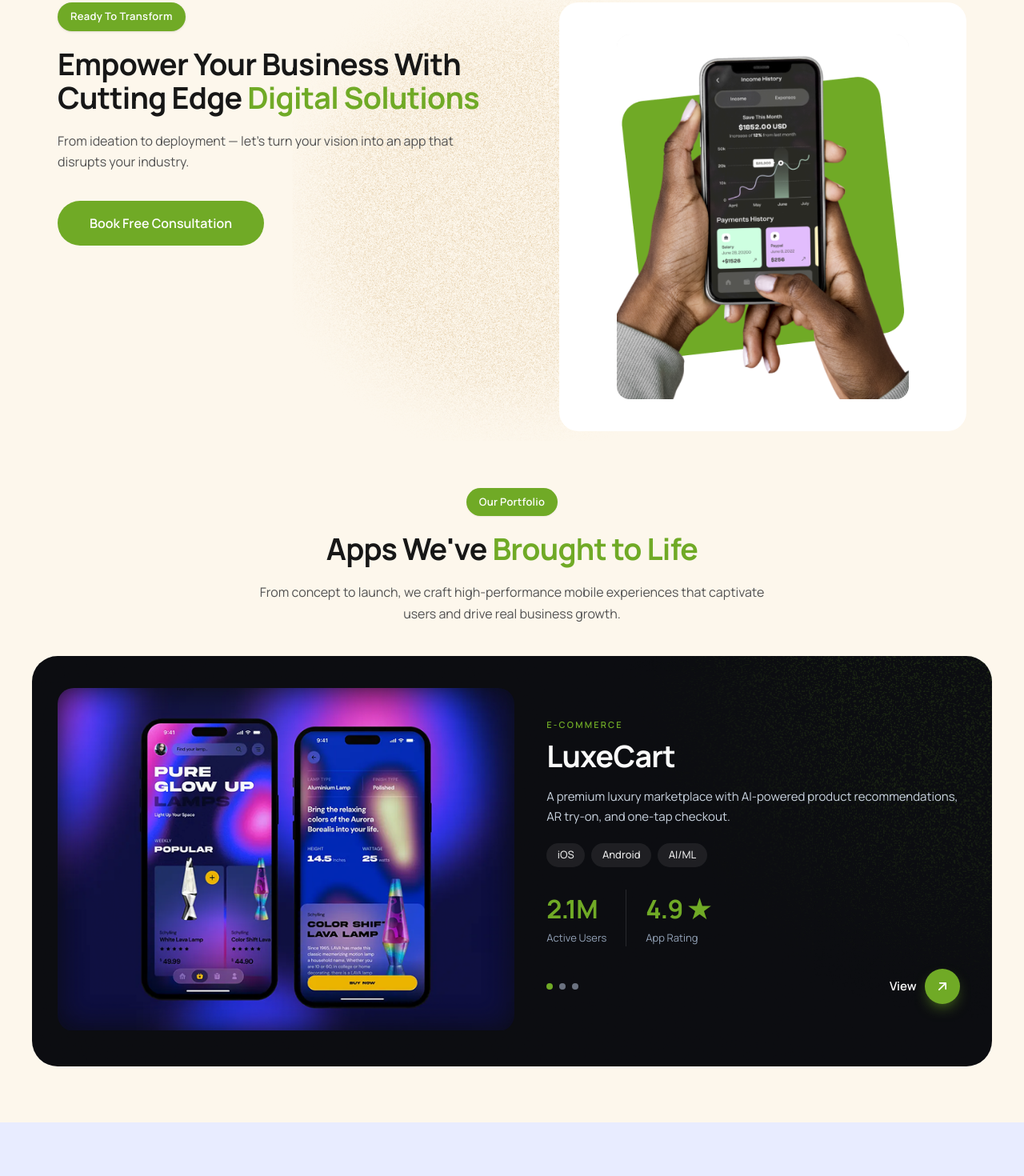
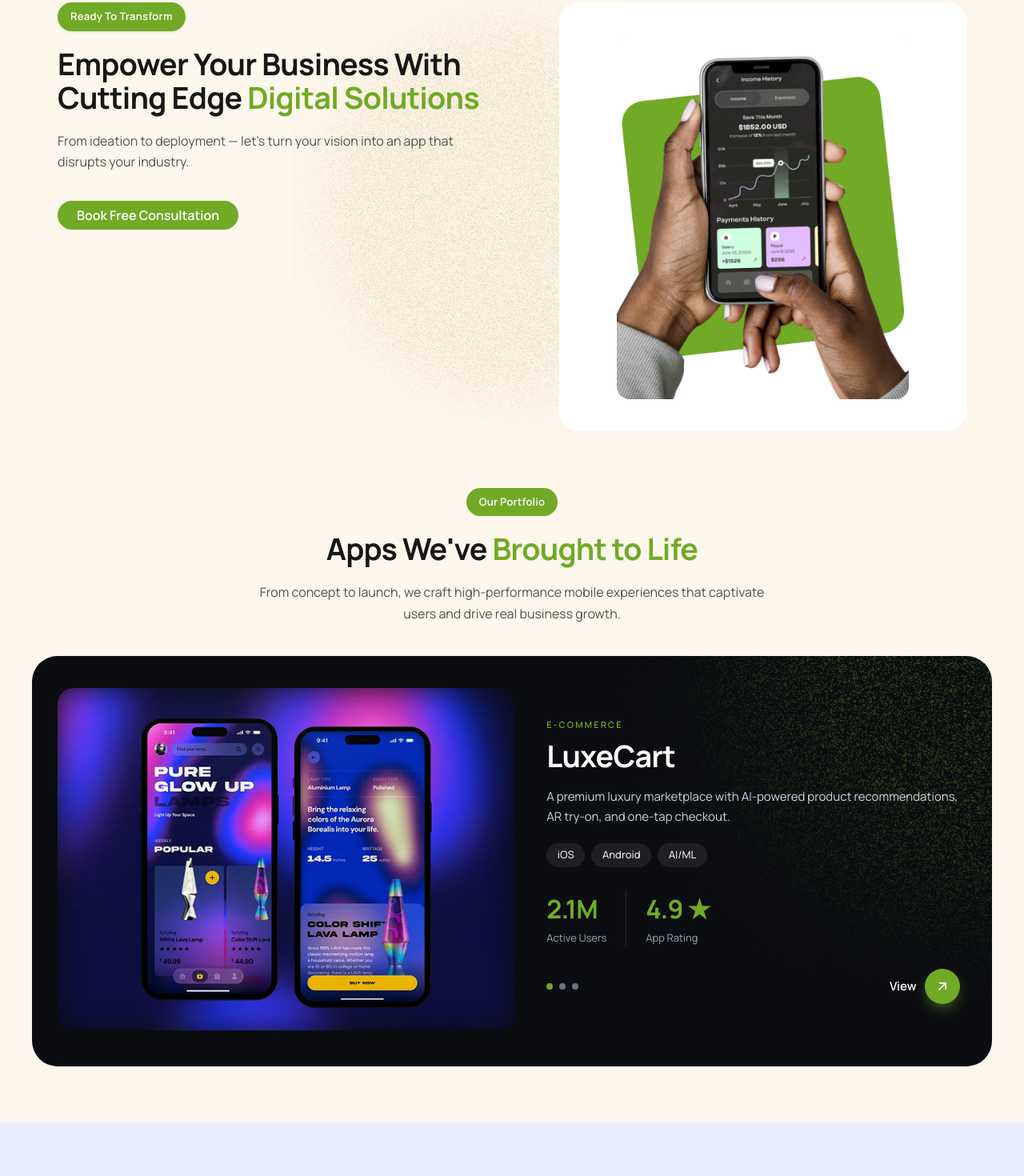
Before and after one commit to stahaali/apps-labs, a Next.js app: page / in a window 1280 px wide. Shown: the part 2209-3679 px from the top of the page at 80% size. Built offline with nearby package versions, Linux system fonts and the light colour scheme.

Commit message:
changes updated

```diff
--- a/components/OurPortfolioSection/OurPortfolioSection.module.css
+++ b/components/OurPortfolioSection/OurPortfolioSection.module.css
@@ -63,7 +63,7 @@
   min-width: 240px;
   overflow: hidden;
   pointer-events: none;
-  opacity: 0.4;
+  opacity: 0.9;
 }
 
 .shadowImage {
--- a/components/ReadyToTransformSection/ReadyToTransformSection.js
+++ b/components/ReadyToTransformSection/ReadyToTransformSection.js
@@ -38,7 +38,7 @@ export default function ReadyToTransformSection() {
           </p>
           <Link
             href="/contact"
-            className="mt-9 inline-flex rounded-full bg-[#70AA26] px-8 py-3.5 text-[15px] font-semibold text-white sm:px-10 sm:py-4 sm:text-[16px]"
+            className="mt-9 inline-flex items-center justify-center rounded-full bg-[#70AA26] px-5 py-2 text-[15px] font-semibold leading-none text-white sm:px-6 sm:py-2.5 sm:text-[16px]"
           >
             Book Free Consultation
           </Link>
```
